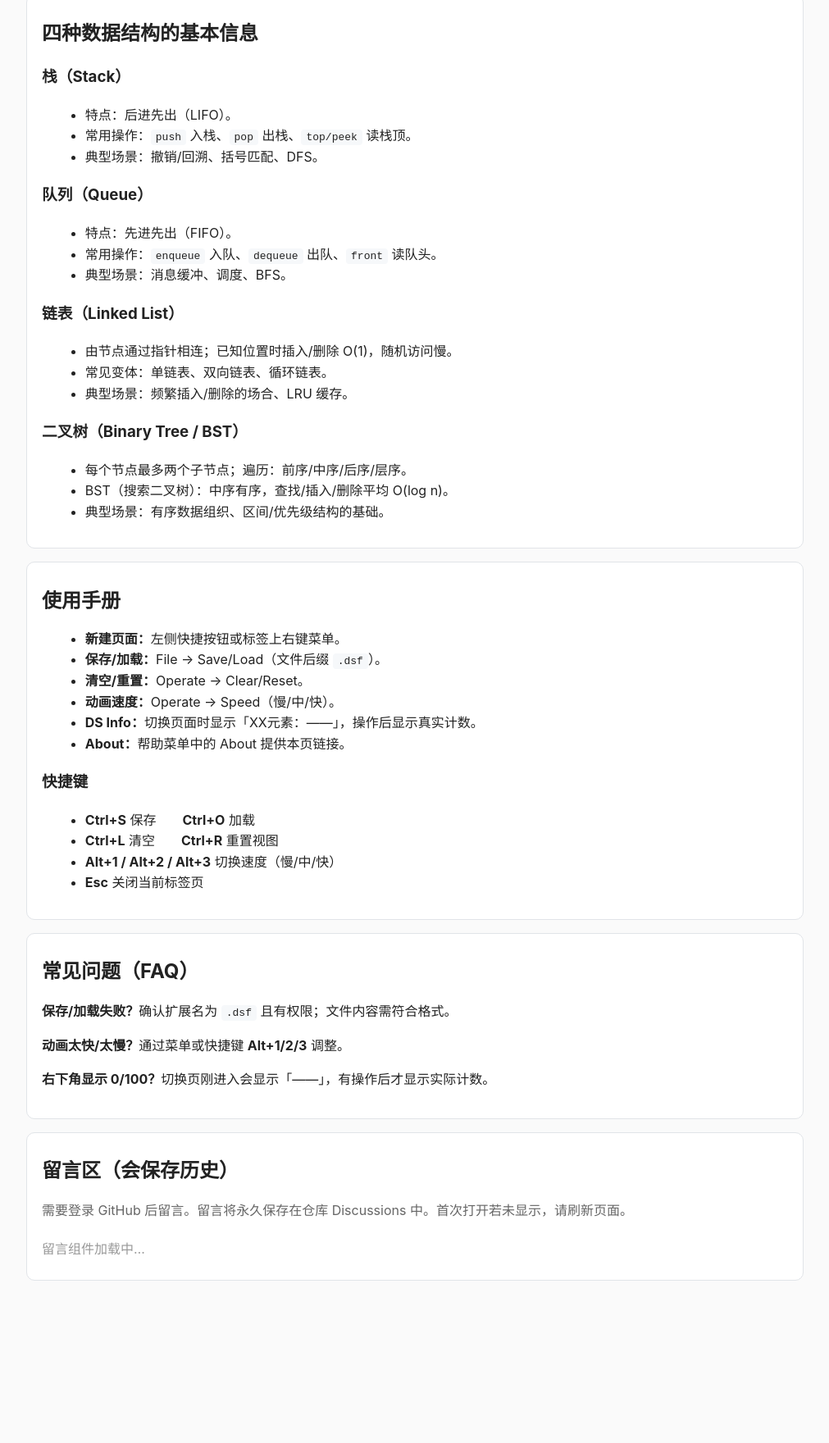
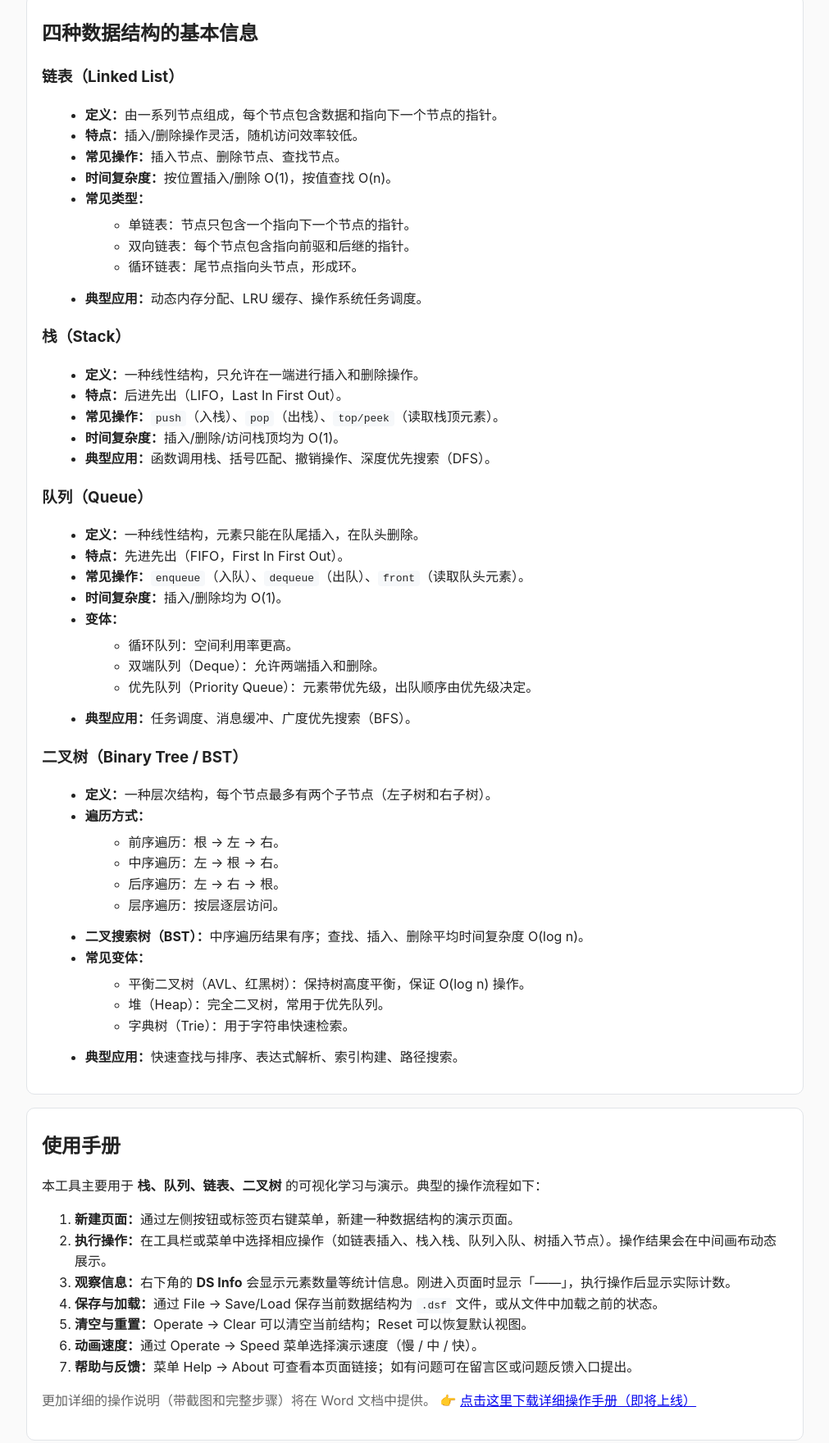
Before and after one commit to xiuxixi666/dsviz_help, a plain HTML site: page index.html in a window 1280 px wide. Shown: the part 204-1964 px from the top of the page at 82% size, without its empty margins (134-1145 px from the left). Before the commit the page ends 1804 px from the top, so only its background shows below. Drawn offline with Linux system fonts and the light colour scheme.

Commit message:
Update index.html

```diff
--- a/index.html
+++ b/index.html
@@ -17,7 +17,7 @@
   <style>
     :root{--max:980px}
     *{box-sizing:border-box}
-    html{scroll-behavior:smooth;} /* 锚点平滑滚动 */
+    html{scroll-behavior:smooth;}
     body{
       font-family:-apple-system,BlinkMacSystemFont,"Segoe UI",Roboto,Helvetica,Arial,"Microsoft YaHei UI",sans-serif;
       margin:0;background:#fafafa;color:#222;line-height:1.6
@@ -54,7 +54,7 @@
       <a href="#faq">常见问题</a>
       <a href="#feedback">留言区</a>
       <a href="#changelog">更新日志</a>
-      <a href="https://github.com/xiuxix666/dsviz_help/issues/new?title=%5Bbug%5D+描述问题&labels=bug&body=步骤%3A%0A1.+...%0A预期%3A%0A实际%3A%0A截图%3A" target="_blank" rel="noopener">问题反馈（Issues）</a>
+      <a href="https://github.com/xiuxixi666/dsviz_help/issues/new?title=%5Bbug%5D+描述问题&labels=bug&body=步骤%3A%0A1.+...%0A预期%3A%0A实际%3A%0A截图%3A" target="_blank" rel="noopener">问题反馈（Issues）</a>
     </nav>
     <div class="muted">本页用于解答使用本软件时的常见问题，并提供留言反馈入口。</div>
   </header>
@@ -62,53 +62,93 @@
   <main>
    <section id="basics" class="card">
   <h2>四种数据结构的基本信息</h2>
+
+   <h3>链表（Linked List）</h3>
+  <ul>
+    <li><b>定义：</b>由一系列节点组成，每个节点包含数据和指向下一个节点的指针。</li>
+    <li><b>特点：</b>插入/删除操作灵活，随机访问效率较低。</li>
+    <li><b>常见操作：</b>插入节点、删除节点、查找节点。</li>
+    <li><b>时间复杂度：</b>按位置插入/删除 O(1)，按值查找 O(n)。</li>
+    <li><b>常见类型：</b>
+      <ul>
+        <li>单链表：节点只包含一个指向下一个节点的指针。</li>
+        <li>双向链表：每个节点包含指向前驱和后继的指针。</li>
+        <li>循环链表：尾节点指向头节点，形成环。</li>
+      </ul>
+    </li>
+    <li><b>典型应用：</b>动态内存分配、LRU 缓存、操作系统任务调度。</li>
+  </ul>
+
   <h3>栈（Stack）</h3>
   <ul>
-        <li>特点：后进先出（LIFO）。</li>
-        <li>常用操作：<code>push</code> 入栈、<code>pop</code> 出栈、<code>top/peek</code> 读栈顶。</li>
-        <li>典型场景：撤销/回溯、括号匹配、DFS。</li>
+    <li><b>定义：</b>一种线性结构，只允许在一端进行插入和删除操作。</li>
+    <li><b>特点：</b>后进先出（LIFO，Last In First Out）。</li>
+    <li><b>常见操作：</b><code>push</code>（入栈）、<code>pop</code>（出栈）、<code>top/peek</code>（读取栈顶元素）。</li>
+    <li><b>时间复杂度：</b>插入/删除/访问栈顶均为 O(1)。</li>
+    <li><b>典型应用：</b>函数调用栈、括号匹配、撤销操作、深度优先搜索（DFS）。</li>
   </ul>
 
   <h3>队列（Queue）</h3>
   <ul>
-        <li>特点：先进先出（FIFO）。</li>
-        <li>常用操作：<code>enqueue</code> 入队、<code>dequeue</code> 出队、<code>front</code> 读队头。</li>
-        <li>典型场景：消息缓冲、调度、BFS。</li>
+    <li><b>定义：</b>一种线性结构，元素只能在队尾插入，在队头删除。</li>
+    <li><b>特点：</b>先进先出（FIFO，First In First Out）。</li>
+    <li><b>常见操作：</b><code>enqueue</code>（入队）、<code>dequeue</code>（出队）、<code>front</code>（读取队头元素）。</li>
+    <li><b>时间复杂度：</b>插入/删除均为 O(1)。</li>
+    <li><b>变体：</b>
+      <ul>
+        <li>循环队列：空间利用率更高。</li>
+        <li>双端队列（Deque）：允许两端插入和删除。</li>
+        <li>优先队列（Priority Queue）：元素带优先级，出队顺序由优先级决定。</li>
       </ul>
-
-      <h3>链表（Linked List）</h3>
-      <ul>
-        <li>由节点通过指针相连；已知位置时插入/删除 O(1)，随机访问慢。</li>
-        <li>常见变体：单链表、双向链表、循环链表。</li>
-        <li>典型场景：频繁插入/删除的场合、LRU 缓存。</li>
+    </li>
+    <li><b>典型应用：</b>任务调度、消息缓冲、广度优先搜索（BFS）。</li>
   </ul>
 
   <h3>二叉树（Binary Tree / BST）</h3>
   <ul>
-        <li>每个节点最多两个子节点；遍历：前序/中序/后序/层序。</li>
-        <li>BST（搜索二叉树）：中序有序，查找/插入/删除平均 O(log n)。</li>
-        <li>典型场景：有序数据组织、区间/优先级结构的基础。</li>
+    <li><b>定义：</b>一种层次结构，每个节点最多有两个子节点（左子树和右子树）。</li>
+    <li><b>遍历方式：</b>
+      <ul>
+        <li>前序遍历：根 → 左 → 右。</li>
+        <li>中序遍历：左 → 根 → 右。</li>
+        <li>后序遍历：左 → 右 → 根。</li>
+        <li>层序遍历：按层逐层访问。</li>
+      </ul>
+    </li>
+    <li><b>二叉搜索树（BST）：</b>中序遍历结果有序；查找、插入、删除平均时间复杂度 O(log n)。</li>
+    <li><b>常见变体：</b>
+      <ul>
+        <li>平衡二叉树（AVL、红黑树）：保持树高度平衡，保证 O(log n) 操作。</li>
+        <li>堆（Heap）：完全二叉树，常用于优先队列。</li>
+        <li>字典树（Trie）：用于字符串快速检索。</li>
+      </ul>
+    </li>
+    <li><b>典型应用：</b>快速查找与排序、表达式解析、索引构建、路径搜索。</li>
   </ul>
 </section>
 
+
+
     <section id="manual" class="card">
       <h2>使用手册</h2>
-      <ul>
-        <li><b>新建页面：</b>左侧快捷按钮或标签上右键菜单。</li>
-        <li><b>保存/加载：</b>File → Save/Load（文件后缀 <code>.dsf</code>）。</li>
-        <li><b>清空/重置：</b>Operate → Clear/Reset。</li>
-        <li><b>动画速度：</b>Operate → Speed（慢/中/快）。</li>
-        <li><b>DS Info：</b>切换页面时显示「XX元素：——」，操作后显示真实计数。</li>
-        <li><b>About：</b>帮助菜单中的 About 提供本页链接。</li>
-      </ul>
-      <h3>快捷键</h3>
-      <ul>
-        <li><b>Ctrl+S</b> 保存　　<b>Ctrl+O</b> 加载</li>
-        <li><b>Ctrl+L</b> 清空　　<b>Ctrl+R</b> 重置视图</li>
-        <li><b>Alt+1 / Alt+2 / Alt+3</b> 切换速度（慢/中/快）</li>
-        <li><b>Esc</b> 关闭当前标签页</li>
-      </ul>
+
+      <p>本工具主要用于 <b>栈、队列、链表、二叉树</b> 的可视化学习与演示。典型的操作流程如下：</p>
+    <ol>
+      <li><b>新建页面：</b>通过左侧按钮或标签页右键菜单，新建一种数据结构的演示页面。</li>
+      <li><b>执行操作：</b>在工具栏或菜单中选择相应操作（如链表插入、栈入栈、队列入队、树插入节点）。操作结果会在中间画布动态展示。</li>
+      <li><b>观察信息：</b>右下角的 <b>DS Info</b> 会显示元素数量等统计信息。刚进入页面时显示「——」，执行操作后显示实际计数。</li>
+      <li><b>保存与加载：</b>通过 File → Save/Load 保存当前数据结构为 <code>.dsf</code> 文件，或从文件中加载之前的状态。</li>
+      <li><b>清空与重置：</b>Operate → Clear 可以清空当前结构；Reset 可以恢复默认视图。</li>
+      <li><b>动画速度：</b>通过 Operate → Speed 菜单选择演示速度（慢 / 中 / 快）。</li>
+      <li><b>帮助与反馈：</b>菜单 Help → About 可查看本页面链接；如有问题可在留言区或问题反馈入口提出。</li>
+    </ol>
+
+    <p class="muted" style="margin-top:1em">
+      更加详细的操作说明（带截图和完整步骤）将在 Word 文档中提供。
+      👉 <a href="#" target="_blank">点击这里下载详细操作手册（即将上线）</a>
+    </p>
   </section>
+
 
     <section id="faq" class="card">
       <h2>常见问题（FAQ）</h2>
@@ -119,8 +159,46 @@
 
     <section id="feedback" class="card">
       <h2>留言区（会保存历史）</h2>
-      <p class="muted">需要登录 GitHub 后留言。留言将永久保存在仓库 Discussions 中。首次打开若未显示，请刷新页面。</p>
+      <p class="muted">需要登录 GitHub 后留言。留言将永久保存在仓库 Discussions 中。</p>
       <div style="padding:6px 0;color:#999">留言组件加载中…</div>
 
-      <!-- giscus：你的配置（保持 light 主题） -->
-      <script s
+      <!-- giscus 配置：注意用户名已修正为 xiuxixi666 -->
+      <script src="https://giscus.app/client.js"
+              data-repo="xiuxixi666/dsviz_help"
+              data-repo-id="R_kgDOPrylYQ"
+              data-category="Feedback"
+              data-category-id="DIC_kwDOPrylYc4CvI6U"
+              data-mapping="pathname"
+              data-strict="0"
+              data-reactions-enabled="1"
+              data-emit-metadata="0"
+              data-input-position="bottom"
+              data-theme="light"
+              data-lang="zh-CN"
+              crossorigin="anonymous"
+              async>
+      </script>
+      <noscript>请启用 JavaScript 以加载留言区。</noscript>
+    </section>
+
+    <section id="changelog" class="card">
+      <h2>更新日志</h2>
+      <ul>
+        <li><b>v1.0</b> 启动：四类数据结构、操作手册、FAQ、留言区。</li>
+      </ul>
+    </section>
+  </main>
+
+  <footer>
+    © 2025 数据结构可视化 · 欢迎在留言区反馈问题与建议。
+  </footer>
+
+  <!-- 回到顶部 -->
+  <button id="toTop" aria-label="回到顶部">↑ Top</button>
+  <script>
+    const b=document.getElementById('toTop');
+    window.addEventListener('scroll',()=>{b.style.display=window.scrollY>400?'block':'none';});
+    b.onclick=()=>window.scrollTo({top:0,behavior:'smooth'});
+  </script>
+</body>
+</html>
```
Lines whose indentation alone changed are shown as unchanged.
